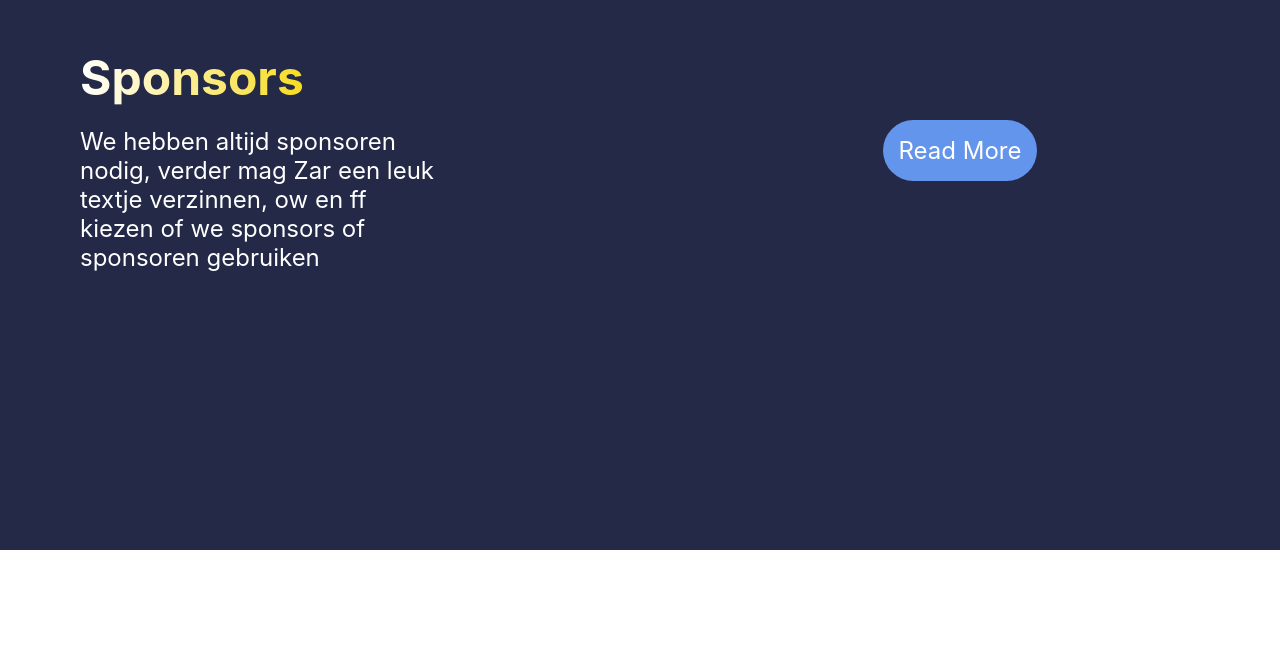
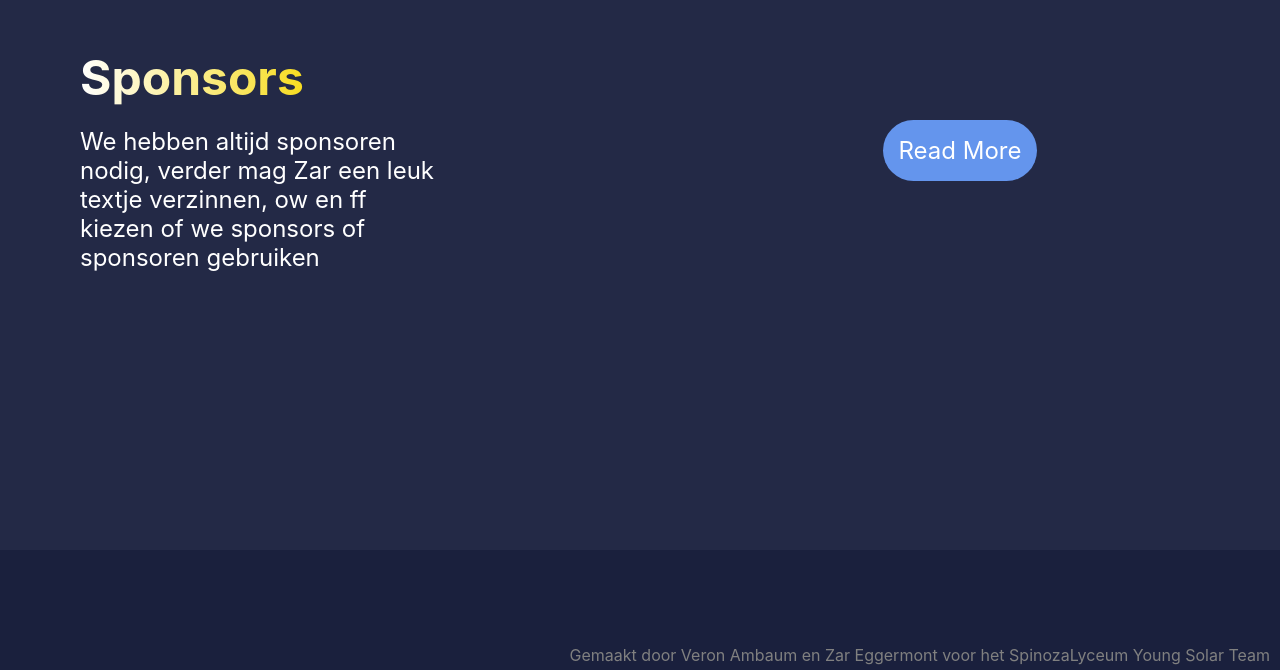
Before and after one commit to Spinoza-Solar/spinoza-solar-website, a React (Create React App) app: page / in a window 1280 px wide. Shown: the part 1050-1720 px from the top of the page. Before the commit the page ends 1600 px from the top, so only its background shows below. Built offline with nearby package versions, Linux system fonts and the light colour scheme.

Commit message:
Did a bit of work on footer cuz bored at midnight

```diff
--- a/src/App.js
+++ b/src/App.js
@@ -2,7 +2,7 @@ import { Switch, Route } from 'react-router-dom';
 
 import './App.css';
 
-import { Navbar } from "./components";
+import {Footer, Navbar} from "./components";
 import { HomePage, MediaPage, NewsPage, SponsorPage} from "./pages";
 
 function App() {
@@ -23,6 +23,7 @@ function App() {
                     <SponsorPage />
                 </Route>
             </Switch>
+        <Footer />
     </div>
   );
 }
--- /dev/null
+++ b/src/components/Footer/Footer.css
@@ -0,0 +1,19 @@
+.Footer {
+    width: 100vw;
+    height: 15vh;
+    background: var(--bg-color-secondary);
+    color: gray;
+}
+
+.FooterMain {
+    height: calc(100% - 25px);
+    color: inherit;
+}
+
+.FooterBottom {
+    height: 25px;
+    color: inherit;
+    padding: 0 10px;
+    display: flex;
+    justify-content: right;
+}
--- /dev/null
+++ b/src/components/Footer/Footer.jsx
@@ -0,0 +1,12 @@
+import './Footer.css';
+
+export function Footer() {
+    return (
+        <div className="Footer">
+            <div className="FooterMain"></div>
+            <div className="FooterBottom">Gemaakt door Veron Ambaum en Zar Eggermont voor het SpinozaLyceum Young Solar Team</div>
+        </div>
+    )
+}
+
+export default Footer
--- a/src/components/index.js
+++ b/src/components/index.js
@@ -6,7 +6,8 @@ export { default as NavItems }              from './NavItems/NavItems';
 export { default as NavItem }               from './NavItem/NavItem';
 export { default as BurgerMenuButton }      from './BurgerMenuButton/BurgerMenuButton';
 export { default as MainPage }              from './MainPage/MainPage';
-export { default as Sponsors }             from './Sponsors/Sponsors';
+export { default as Sponsors }              from './Sponsors/Sponsors';
 export { default as Sponsor }               from './Sponsor/Sponsor';
-export { default as MainSponsorPage }           from './MainSponsorPage/MainSponsorPage';
+export { default as MainSponsorPage }       from './MainSponsorPage/MainSponsorPage';
 export { default as ReadMoreButton }        from './ReadMoreButton/ReadMoreButton';
+export { default as Footer }                from './Footer/Footer';
--- a/src/index.css
+++ b/src/index.css
@@ -1,6 +1,6 @@
 :root{
   --bg-color-primary: rgb(35, 41, 70);
-  --bg-color-secondary: rgb(0, 0, 0);
+  --bg-color-secondary: rgb(26, 32, 61);
   --highlight-color: rgb(177, 177, 177);
   --solar-yellow-color: rgb(247,220,32);
 }
```
